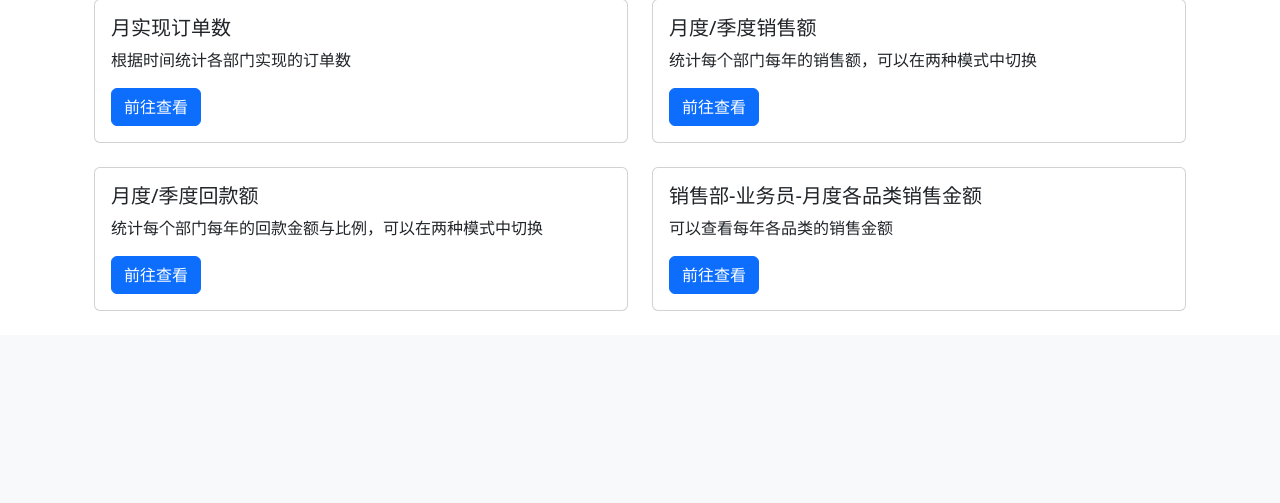
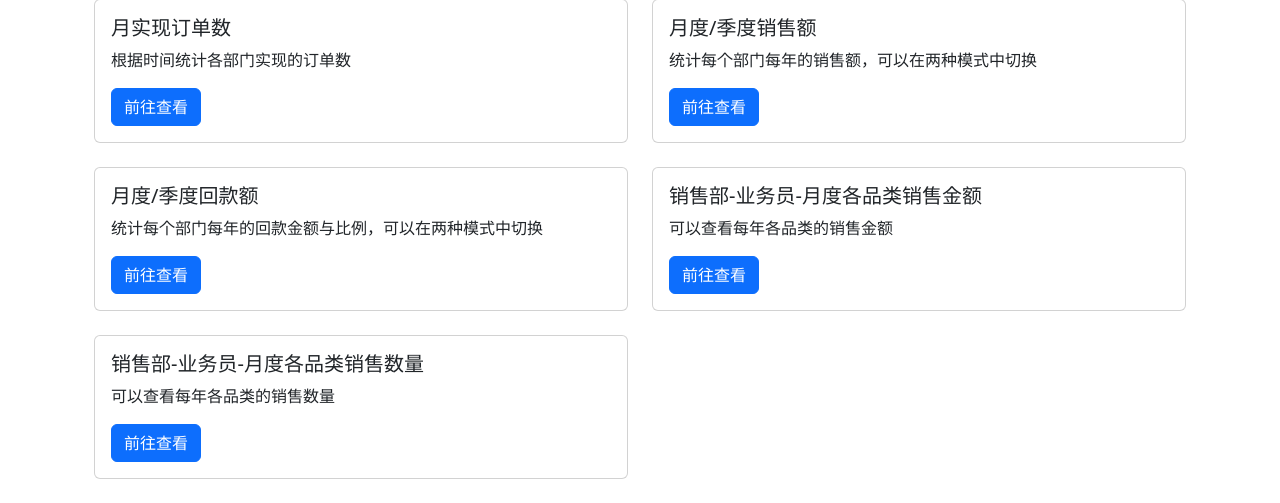
Before and after one commit to sheepbooy/man_sys, a Django app: template management/templates/report_home.html in a window 1280 px wide. Shown: the part 839-1342 px from the top of the page. Before the commit the page ends 1150 px from the top, so only its background shows below. Run offline with Django 4.2, Linux system fonts and the light colour scheme; the template is opened without the code that fills it, so the values that code supplies are empty; some libraries are stand-ins or nearby versions.

Commit message:
增加了202X年-销售部-业务员-月度各品类销售数量报表，为了更加直观的查看，制作了隐藏按钮让用户选择是否展示详细表格内容

```diff
--- a/management/templates/report_home.html
+++ b/management/templates/report_home.html
@@ -140,6 +140,16 @@
                 </div>
             </div>
 
+             <div class="col-md-6">
+                <div class="card mb-4 custom-card" onmouseover="hoverCard(this)" onmouseout="unhoverCard(this)">
+                    <div class="card-body">
+                        <h5 class="card-title">销售部-业务员-月度各品类销售数量</h5>
+                        <p class="card-text">可以查看每年各品类的销售数量</p>
+                        <a href="/sales_amount/salesperson/category/" class="btn btn-primary"
+                           onclick="clickCard('/url2')">前往查看</a>
+                    </div>
+                </div>
+            </div>
 
         </div>
     </div>
```
